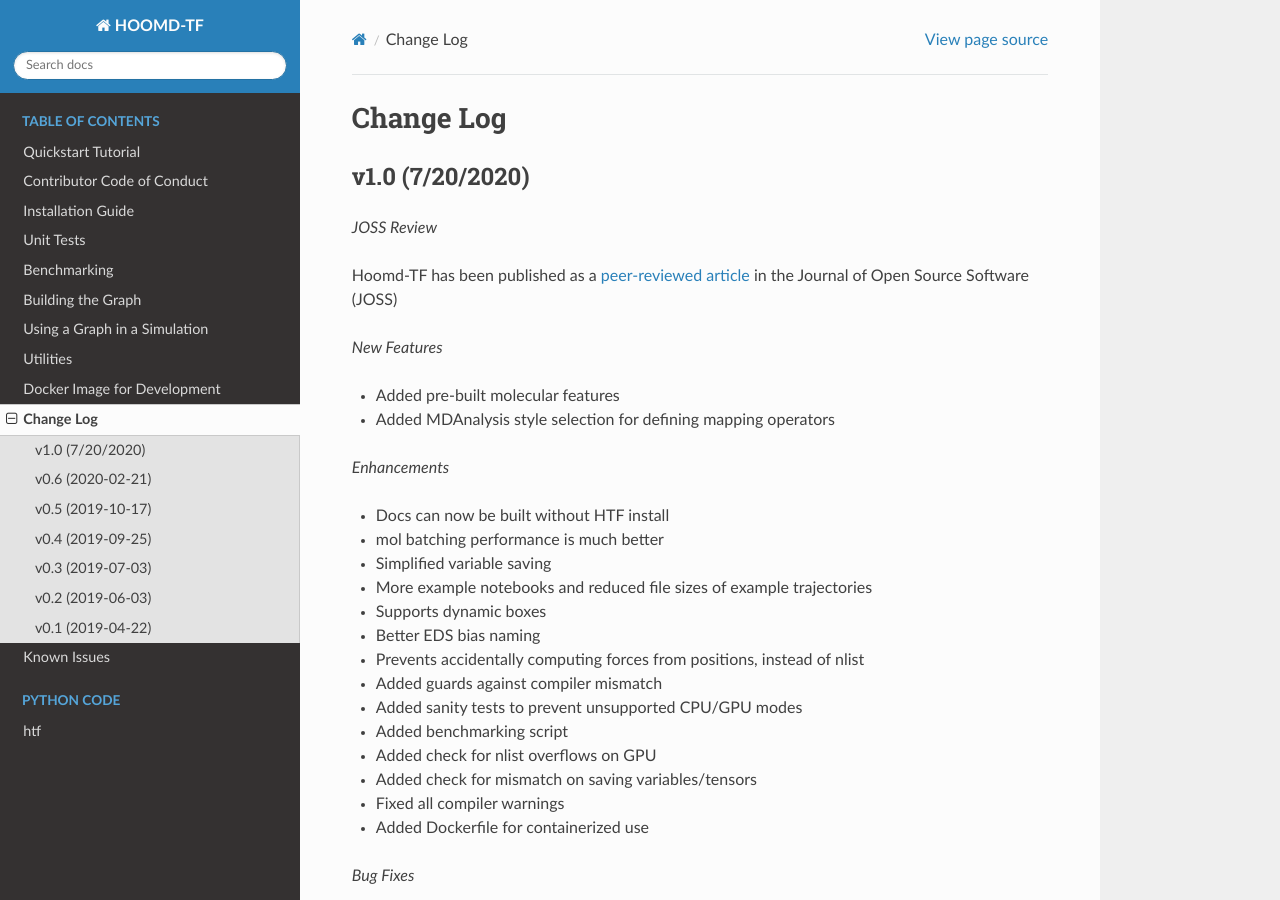
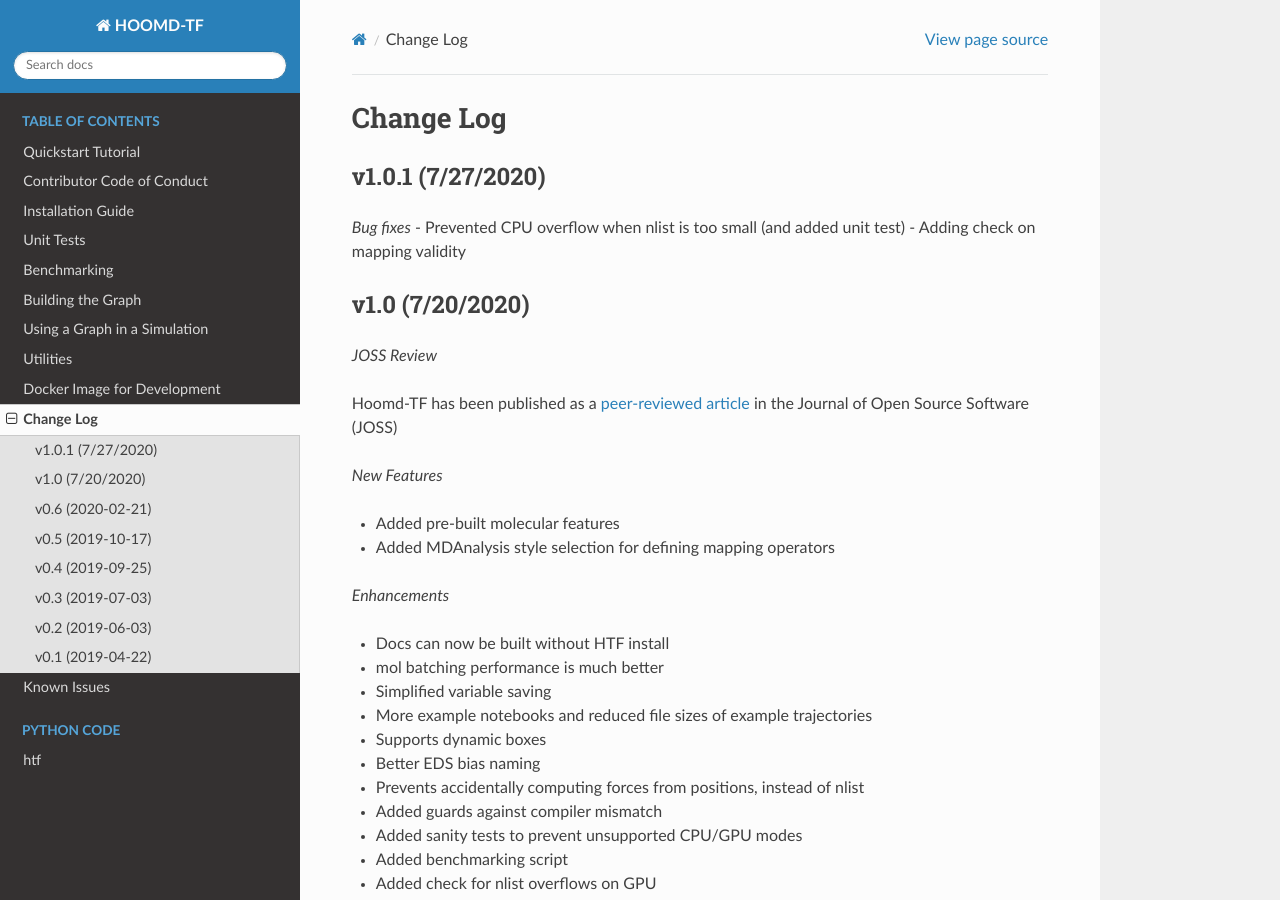
Before and after one commit to ur-whitelab/hoomd-tf, a Sphinx documentation site: the page built from sphinx-docs/source/changelog.rst, in a window 1280 px wide and 900 px high. Built offline with Sphinx 7.4.7 and the Read the Docs theme 2.0.0, drawn with Linux system fonts in a browser that asks for light colours.

Commit message:
Added release notes for v1.0.1

```diff
--- a/sphinx-docs/source/changelog.rst
+++ b/sphinx-docs/source/changelog.rst
@@ -1,5 +1,12 @@
 Change Log
 ==========
+
+v1.0.1 (7/27/2020)
+----
+
+*Bug fixes*
+- Prevented CPU overflow when nlist is too small (and added unit test)
+- Adding check on mapping validity
 
 v1.0 (7/20/2020)
 ----
```
